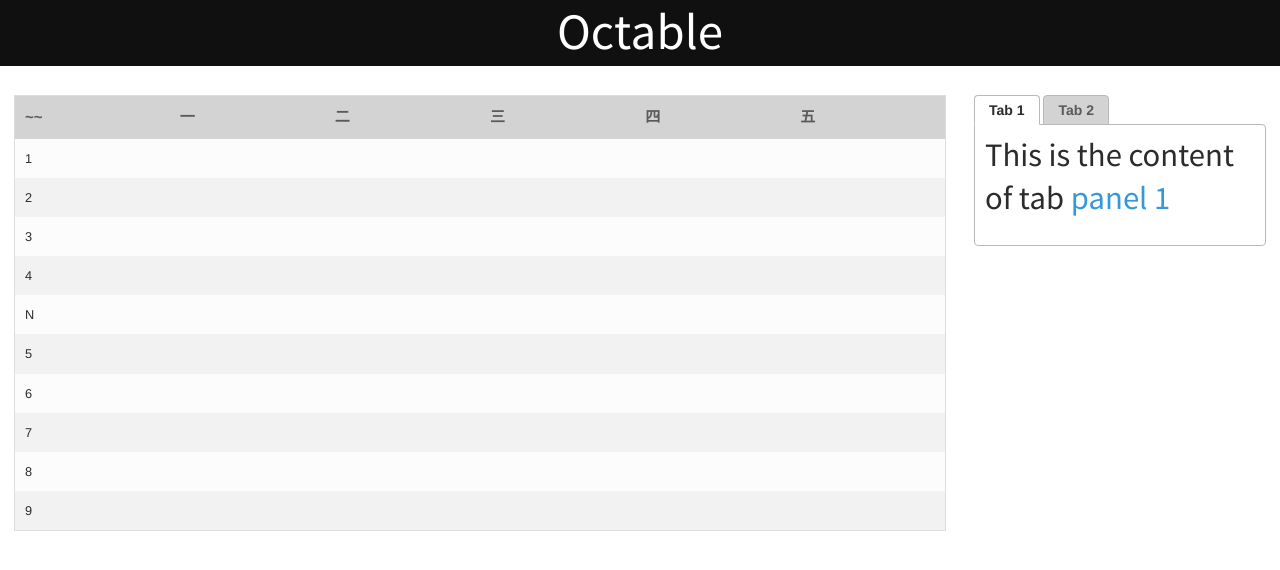
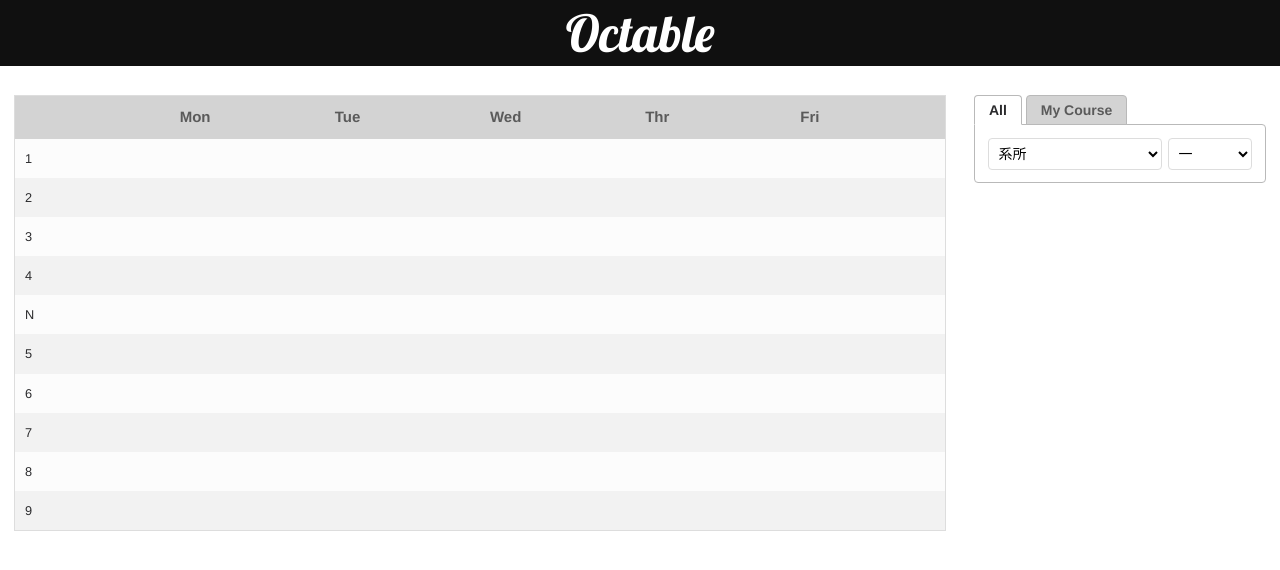
Before and after one commit to sonicyang/Octable, a Django app: page / in a window 1280 px wide. Shown: the top 570 px of the page. Run offline with Django 3.2, Linux system fonts and the light colour scheme; some libraries are stand-ins or nearby versions.

Commit message:
add google font and some widget to test

```diff
--- a/octable/templates/index.html
+++ b/octable/templates/index.html
@@ -4,6 +4,7 @@
     <head>
         <meta charset="utf-8">
         <meta name="viewport" content="width=device-width, initial-scale=1.0">
+        <link href='http://fonts.googleapis.com/css?family=Lobster' rel='stylesheet' type='text/css'>
         <title>Octable</title>
         <!-- Modernizr -->
         <script src="./static/groundwork/js/libs/modernizr-2.6.2.min.js"></script>
@@ -23,7 +24,7 @@
     </head>
 
     <body>
-        <h2 id="title" class="responsive" data-compression="25">
+        <h2 id="title" class="responsive" data-compression="25" style="font-family: 'Lobster', cursive;">
             Octable
         </h2>
         <div class="row">
@@ -32,12 +33,12 @@
                 <table class="responsive" data-max="15">
                     <thead>
                         <tr>
-                            <th>~~</th>
-                            <th>一</th>
-                            <th>二</th>
-                            <th>三</th>
-                            <th>四</th>
-                            <th>五</th>
+                            <th></th>
+                            <th>Mon</th>
+                            <th>Tue</th>
+                            <th>Wed</th>
+                            <th>Thr</th>
+                            <th>Fri</th>
                         </tr>
                     </thead>
                     <tbody>
@@ -128,15 +129,31 @@
             <div id="tabs-container" class="one fourth" style="padding:1rem">
                 <div class="tabs mobile">
                     <ul role="tablist">
-                        <li role="tab" aria-controls="#tab1">Tab 1</li>
-                        <li role="tab" aria-controls="#tab2">Tab 2</li>
+                        <li role="tab" aria-controls="#tab1" style="">All</li>
+                        <li role="tab" aria-controls="#tab2">My Course</li>
                     </ul>
                     <div id="tab1" role="tabpanel">
-                        <h1>This is the content of tab <span class="blue">panel 1</span></h1>
+                        <div class="row">
+                            <div class="two thirds" style="padding:0.2rem;">
+                                <select name="Department">
+                                    <option>系所</option>
+                                    <option>資訊系</option>
+                                    <option>電機系</option>
+                                </select>
+                            </div>
+                            <div class="one third" style="padding:0.2rem;">
+                                <select name="Grade">
+                                    <option>一</option>
+                                    <option>二</option>
+                                    <option>三</option>
+                                </select>
+                            </div>
 
+                        </div>
                     </div>
                     <div id="tab2" role="tabpanel">
-                        <h1>This is the content of tab <span class="red">panel 2</span></h1>
+                        nothing here
+                        <code >int a;</code>
                     </div>
 
                 </div>
```
